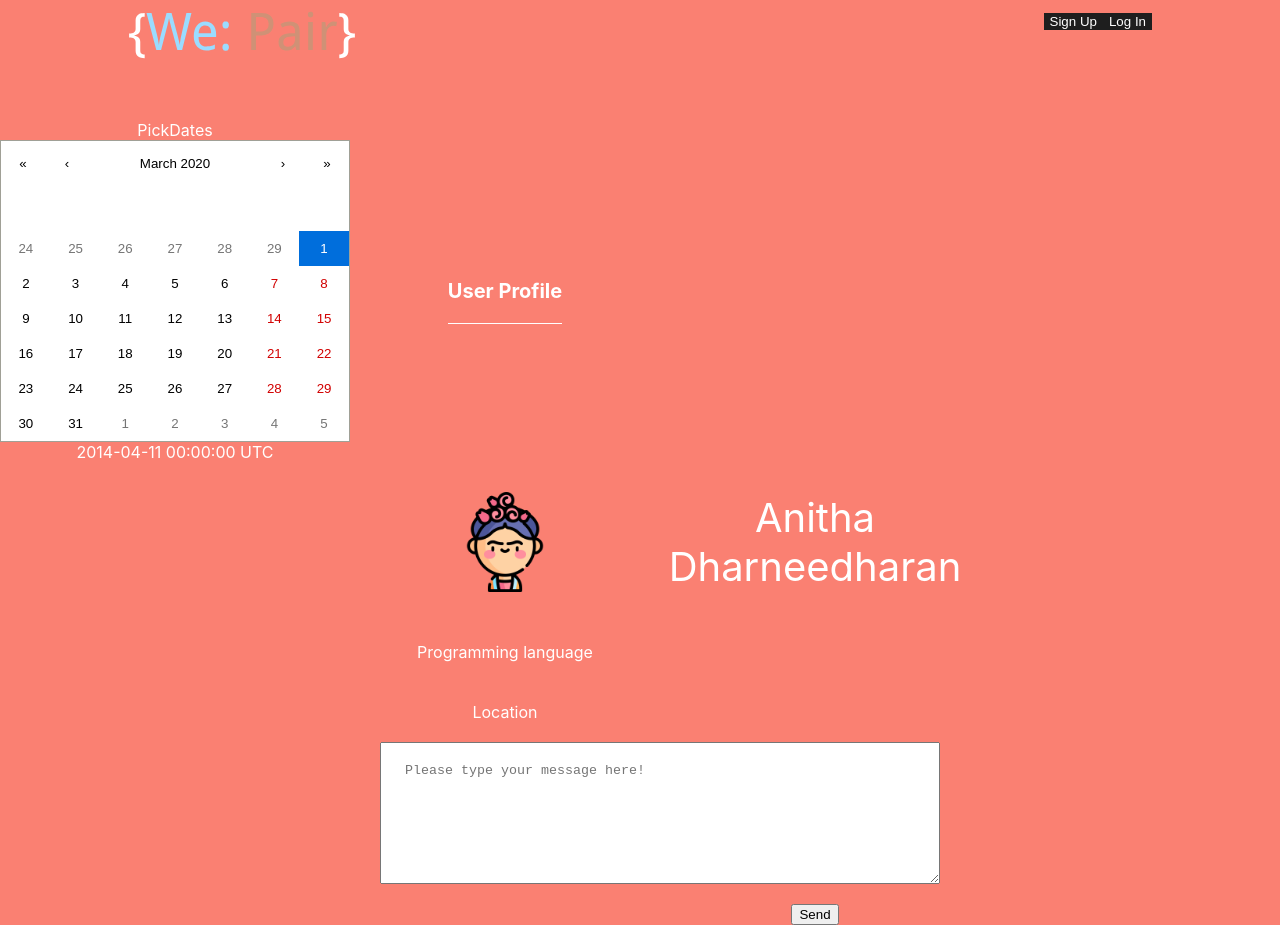
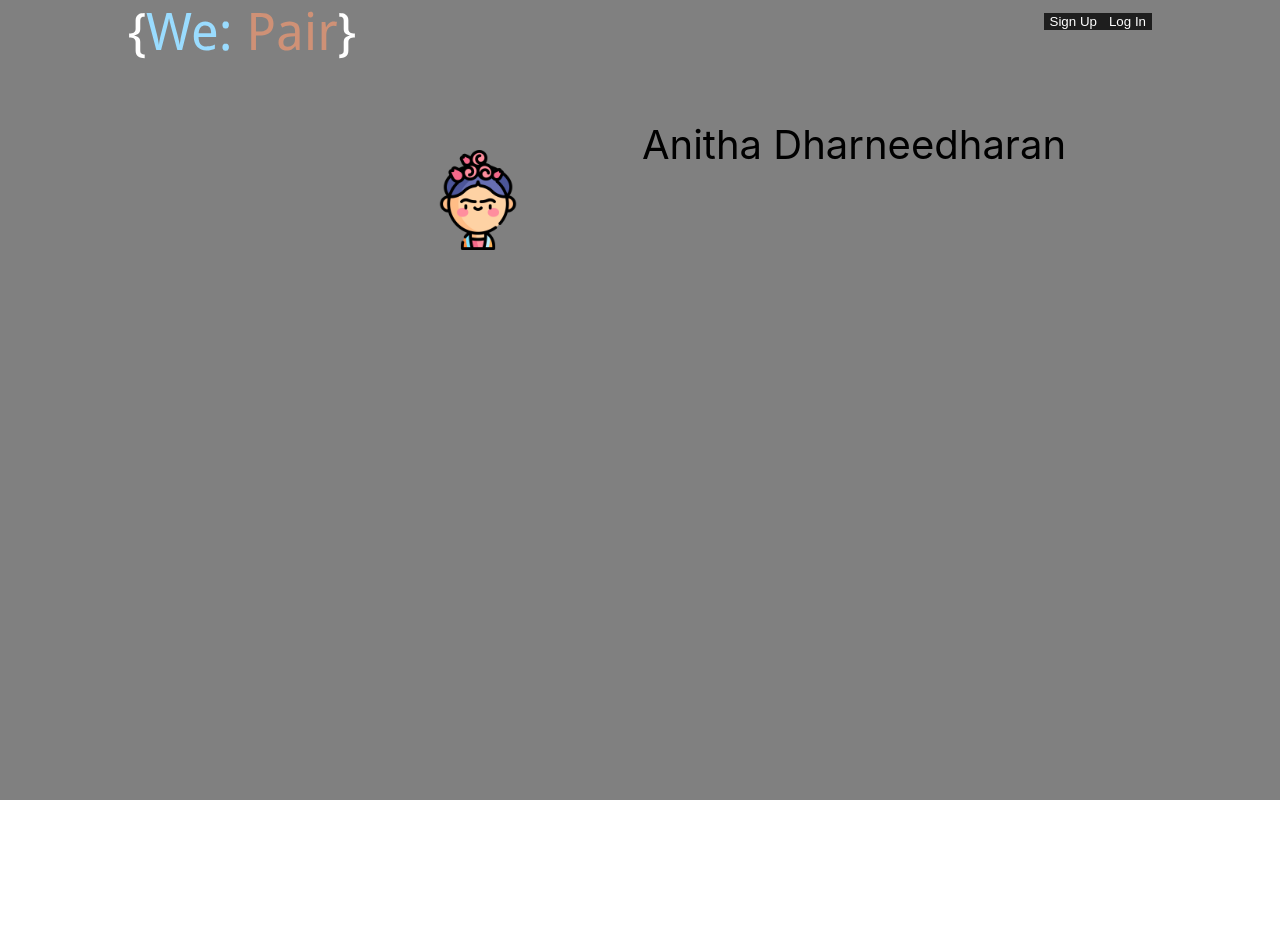
Before and after one commit to kodiri/we-pair, a React (Create React App) app: page /profile/1 in a window 1280 px wide. After the commit the page ends 800 px from the top, so only its background shows below. Built offline with nearby package versions, Linux system fonts and the light colour scheme.

Commit message:
Fixing the app styling

```diff
--- a/src/frontend/App.css
+++ b/src/frontend/App.css
@@ -1,6 +1,6 @@
 .App {
   text-align: center;
-  background: salmon;
+  background-color: gray;
   width: 100vw;
   height: 100vh;
 }
--- a/src/frontend/App.js
+++ b/src/frontend/App.js
@@ -41,8 +41,8 @@ export default class App extends React.Component {
         <Router>
         <Header />
           <Switch>
-            <Route exact path="/" render = {() => <Home searchData = {(a,b,c,d) => this.searchData(a,b,c,d)} />} />
-            <Route exact path="/results" component={Results} />
+            <Route exact path="/" render = {() => <Home searchData = {(filteredUsers, filteredLocation,languageSearchQuery,locationSearchQuery ) => this.searchData(filteredUsers, filteredLocation,languageSearchQuery,locationSearchQuery )} />} />
+            <Route exact path="/results" render = {() => <Results filteredUsers={this.state.filteredUsers} filteredLocation={this.state.filteredLocation} searchData = {(filteredUsers, filteredLocation,languageSearchQuery,locationSearchQuery) => this.searchData(filteredUsers, filteredLocation,languageSearchQuery,locationSearchQuery )} />} />
             {/* <Route exact path="/profile" component={Profile} /> */}
             <Route exact path="/profile/:id" component={Profile}></Route>
 
--- a/src/frontend/components/Profile/Profile.css
+++ b/src/frontend/components/Profile/Profile.css
@@ -5,7 +5,7 @@
 }
 
 .user-wrapper {
-    background-color: salmon;
+    background-color: gray;
     color: white;
     display: grid;
     grid-template-columns: repeat(4, 1fr);
@@ -71,3 +71,15 @@
 /* .nonDisplayonProfile {
     display: none;
 } */
+
+
+.parent {
+    display: grid;
+
+
+}
+
+.child {
+    text-align: center;
+    grid-template-rows: 1fr 1fr;
+}
--- a/src/frontend/components/Profile/Profile.js
+++ b/src/frontend/components/Profile/Profile.js
@@ -9,49 +9,38 @@ export default class Profile extends React.Component {
     constructor() {
         super();
         this.state = {
-            userId: {}
+            user: {}
         }
     }
     componentDidMount() {
         let id = this.props.match.params.id;
-        let userId =  users.find(userId => userId.id === id);
-        console.log(userId)
-        console.log(id)
-        this.setState({ userId: userId });
+        let user =  users.find(user => user.id === id);
+
+        this.setState({ user: user });
     }
     render() {
         return (
-            <div>
-                {
-                        <div className="user-wrapper">
-                            <div className="user_profile">User Profile</div>
-                            <img className="profile-image" src={people} alt="people" />
-                            <div className="user-name">{this.state.userId.name}</div>
-                            <div className="language">Programming language</div>
-                            <div className="user-language">{this.state.userId.Language}</div>
-                            <div className="location">Location</div>
-                            <div className="user-location">{this.state.userId.Location}</div>
-                            <PickDates/>
-                            <textarea className="placeholder" placeholder="   Please type your message here!"></textarea>
-                            <button className="send-button">Send</button>
-                        </div>
-                }
+            <div class="parent">
+                 <img className="profile-image child" src={people} alt="people" />
+                 <div className="user-name child">{this.state.user.name}</div>
+
             </div>
         )
     }
 }
-// export default function Profile() {
-//     return (
-//         <div className="user-wrapper">
-//             <div className="user_profile">User Profile</div>
-//             <img className="profile-image" src={people} alt="people" />
-//             <div className="user-name">Florin</div>
-//             <div className="language">Programming language</div>
-//             <div className="user-language">JavaScript, ReactJS</div>
-//             <div className="location">Location</div>
-//             <div className="user-location">London / Cairo</div>
-//             <textarea className="placeholder" placeholder="   Please type your message here!"></textarea>
-//             <button className="send-button">Send</button>
-//         </div>
-//     )
-// }
+
+
+
+// <div className="user-wrapper">
+// {/* <div className="user_profile">User Profile</div> */}
+// <img className="profile-image" src={people} alt="people" />
+// <div className="user-name">{this.state.user.name}</div>
+// {/* <div className="language">Programming language</div> */}
+// <div className="user-language">{this.state.user.language}</div>
+// {/* <div className="location">Location</div> */}
+// <div className="user-location">{this.state.user.location}</div>
+// {/* <PickDates/> */}
+// <textarea className="placeholder" placeholder="   Please type your message here!"></textarea>
+// <button className="send-button">Sends</button>
+// <a href="mailto:anitha.k.dharaneedharan@gmail.com:?Subject=Hello">Send email</a>
+// </div>
--- a/src/frontend/components/Results/Results.css
+++ b/src/frontend/components/Results/Results.css
@@ -1,4 +1,5 @@
-.resultsTable td, .resultsTable th{
+.resultsTable td,
+.resultsTable th {
   color: white;
   border: 1px solid white;
   padding: 20px;
@@ -10,11 +11,34 @@
   padding: 20px;
 }
 
-.resultsTable {
-    /* transform: translate(20%, 20%); */
-    background-color: tomato;
-}
+/* .resultsTable {
+  transform: translate(20%, 20%);
+  background-color: gra;
+} */
 
 /* .nonDisplayonProfile {
     display: none;
 } */
+
+.card {
+  list-style: none;
+}
+
+.card-list {
+  border-radius: 3px;
+  width: 100%;
+  min-height: 100px;
+  border-style: double;
+}
+
+.stack {
+  display: grid;
+  grid-template-columns: 1fr 2fr;
+  text-align: center;
+
+}
+
+.stacked {
+    text-align: center;
+    align-self: center;
+}
--- a/src/frontend/components/Results/Results.js
+++ b/src/frontend/components/Results/Results.js
@@ -5,15 +5,8 @@ import SearchResults from "./SearchResults";
 // import Header from "../Header/Header";
 
 export default class Results extends React.Component {
-
-  constructor() {
-    super();
-    this.state = {filteredUsers: '' , filteredLocation: '' }
-  }
-
   render() {
     return (
-      <div>
       <div>
         <SearchBar
           searchData={(
@@ -22,26 +15,20 @@ export default class Results extends React.Component {
             languageSearchQuery,
             locationSearchQuery
           ) =>
-            this.searchData(
+            this.props.searchData(
               filteredUsers,
               filteredLocation,
               languageSearchQuery,
               locationSearchQuery
             )
           }
-          filteredUsers={this.state.filteredUsers}
-          filteredLocation={this.state.filteredLocation}
+          filteredUsers={this.props.filteredUsers}
+          filteredLocation={this.props.filteredLocation}
         />
-        {/* {this.state.filteredUsers && this.state.filteredLocation} */}
+        {this.props.filteredUsers}
 
-
-
-      </div>
-      {
-      <SearchResults name="nam" location="loc" language="lang"/> }
-
+        {/* <SearchResults name="nam" location="loc" language="lang"/>  */}
       </div>
     );
   }
-
 }
--- a/src/frontend/components/Results/SearchResults.js
+++ b/src/frontend/components/Results/SearchResults.js
@@ -1,9 +1,8 @@
-
-import React from 'react';
+import React from "react";
 import people from "../../image/people.png";
+import "./Results.css";
 
 import { Link } from "react-router-dom";
-
 
 export default class SearchResults extends React.Component {
   getProfile() {
@@ -12,18 +11,23 @@ export default class SearchResults extends React.Component {
 
   render() {
     return (
-        <div className="stack">
+      <ul className="card">
+      <Link to={`/profile/${this.props.id}`}>
+      <li className="card-list stack">
+        <div>
 
-            <div>
-            <Link to={`/profile/${this.props.id}`}> <img className="user-image" src={people} alt="people" /></Link>
+
+            <img className="user-image" src={people} alt="people" />
+
           <div>{this.props.name}</div>
         </div>
 
-          <div>{this.props.language}</div>
-          <div>{this.props.location}</div>
-          <div>{this.props.availability}
-          <Link to="/profile"> <span>See other availabale dates</span></Link></div>
+        <div className="stacked">Would like to get hands dirty on <strong>{this.props.language}</strong> at <strong>{this.props.location}</strong> on <strong>{this.props.availability}</strong>
+          {/* <Link to={`/profile/${this.props.id}`}> <span>See other availabale dates</span></Link> */}
         </div>
+      </li>
+      </Link>
+      </ul>
     );
   }
 }
--- a/src/frontend/components/SearchBar/SearchBar.css
+++ b/src/frontend/components/SearchBar/SearchBar.css
@@ -10,9 +10,9 @@
     margin: 5px auto;
 
 }
-.stack {
+/* .stack {
     display: grid;
     grid-template-columns: repeat(5, 1fr);
     grid-column-start: 2;
     width: 70%;
-}
+} */
--- a/src/frontend/components/getUsers.js
+++ b/src/frontend/components/getUsers.js
@@ -4,42 +4,54 @@ const users = [
       name: "Anitha Dharneedharan ",
       language: "JavaScript",
       location: "Sutton",
-      availability: ["2014-04-11 00:00:00 UTC", "2014-09-21 00:00:00 UTC"]
+      email: "anitha.k.dharaneedharan@gmail.com",
+      availability: ["2014-04-11"]
+      // availability: ["2014-04-11 00:00:00 UTC", "2014-09-21 00:00:00 UTC"]
     },
     {
       id: '2',
       name: "Florin Dumitru",
       language: "Python",
       location: "Walthamstow",
-      availability: ["2014-04-21 00:00:00 UTC" , "2014-05-21 00:00:00 UTC","2014-06-21 00:00:00 UTC"]
+      email: "florindumitruconstanta@gmail.com",
+      availability: ["2014-04-11"]
+      // availability: ["2014-04-21 00:00:00 UTC" , "2014-05-21 00:00:00 UTC","2014-06-21 00:00:00 UTC"]
     },
     {
       id: '3',
       name: "Kainy Ryu",
       language: "Java",
       location: "Bethnal Green",
-      availability: ["2014-04-12 00:00:00 UTC" , "2014-05-21 00:00:00 UTC"]
+      email: "kainy2109@gmail.com",
+      availability: ["2014-04-11"]
+      // availability: ["2014-04-12 00:00:00 UTC" , "2014-05-21 00:00:00 UTC"]
     },
     {
       id: '4',
       name: "Kamila Lew",
       language: "C++",
       location: "Heathrow",
-      availability: ["2014-04-1 10:00:00 UTC" , "2014-05-2 20:00:00 UTC","2014-05-29 16:00:00 UTC"]
+      email: "",
+      availability: ["2014-04-11"]
+      // availability: ["2014-04-1 10:00:00 UTC" , "2014-05-2 20:00:00 UTC","2014-05-29 16:00:00 UTC"]
     },
     {
       id: '5',
       name: "Selchuk Karakus",
       language: "Ruby",
       location: "Leytonstone",
-      availability:["2014-03-29 10:00:00 UTC" , "2014-04-21 13:00:00 UTC","2014-04-21 20:06:00 UTC"]
+      email: "selchuk.karakus@gmail.com",
+      availability: ["2014-04-11"]
+      // availability:["2014-03-29 10:00:00 UTC" , "2014-04-21 13:00:00 UTC","2014-04-21 20:06:00 UTC"]
     },
     {
       id: '6',
       name: "Estaban Espanyol",
       language: "Java",
       location: "Wood Green",
-      availability: ["2014-04-29 14:00:00 UTC" , "2014-05-1 17:00:00 UTC","2014-06-21 20:30:00 UTC"]
+      email: "",
+      availability: ["2014-04-11"]
+      // availability: ["2014-04-29 14:00:00 UTC" , "2014-05-1 17:00:00 UTC","2014-06-21 20:30:00 UTC"]
     }
   ];
 
```
Lines whose indentation alone changed are shown as unchanged.
